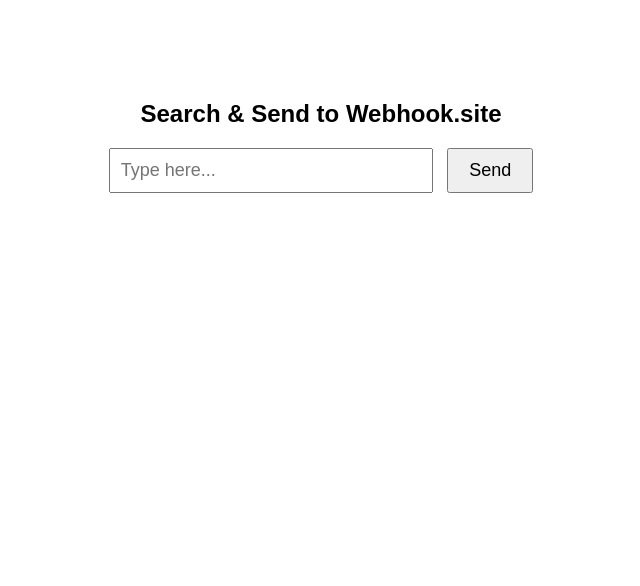
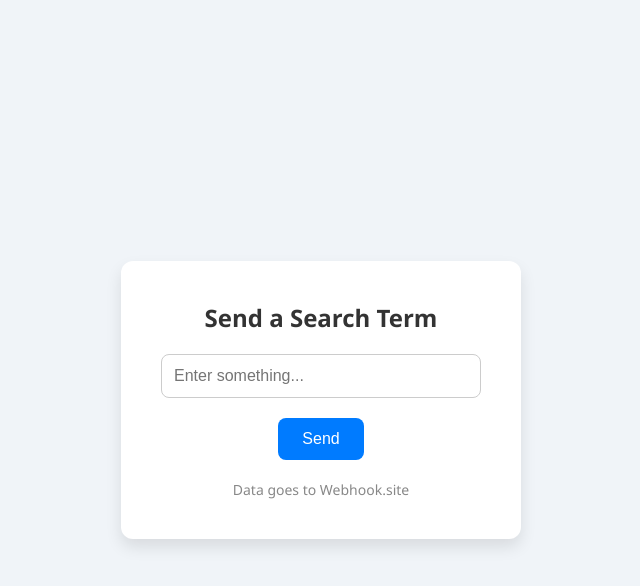
Before and after one commit to karthickravikum/fetch, a plain HTML site: page index.html in a window 1280 px wide. Shown: the whole page, without its empty margins (319-959 px from the left). Drawn offline with Linux system fonts and the light colour scheme.

Commit message:
Update index.html

```diff
--- a/index.html
+++ b/index.html
@@ -1,54 +1,86 @@
 <!DOCTYPE html>
-<html>
+<html lang="en">
 <head>
   <meta charset="UTF-8">
-  <title>Search Box with Webhook.site</title>
+  <title>Webhook Form</title>
   <style>
+    * {
+      box-sizing: border-box;
+      margin: 0;
+      padding: 0;
+    }
+
     body {
+      background: #f0f4f8;
+      display: flex;
+      justify-content: center;
+      align-items: center;
+      height: 100vh;
+      font-family: 'Segoe UI', Tahoma, Geneva, Verdana, sans-serif;
+    }
+
+    .container {
+      background: #ffffff;
+      padding: 40px;
+      border-radius: 12px;
+      box-shadow: 0 8px 16px rgba(0, 0, 0, 0.1);
       text-align: center;
-      margin-top: 100px;
-      font-family: Arial;
+      width: 90%;
+      max-width: 400px;
     }
+
+    h2 {
+      margin-bottom: 20px;
+      color: #333333;
+    }
+
     input[type="text"] {
-      padding: 10px;
-      font-size: 18px;
-      width: 300px;
+      width: 100%;
+      padding: 12px;
+      font-size: 16px;
+      border: 1px solid #cccccc;
+      border-radius: 8px;
+      outline: none;
+      margin-bottom: 20px;
+      transition: border 0.3s;
     }
+
+    input[type="text"]:focus {
+      border-color: #007BFF;
+    }
+
     button {
-      padding: 10px 20px;
-      font-size: 18px;
-      margin-left: 10px;
+      padding: 12px 24px;
+      font-size: 16px;
+      background-color: #007BFF;
+      color: white;
+      border: none;
+      border-radius: 8px;
       cursor: pointer;
+      transition: background-color 0.3s;
+    }
+
+    button:hover {
+      background-color: #0056b3;
+    }
+
+    .footer {
+      margin-top: 20px;
+      font-size: 14px;
+      color: #888;
     }
   </style>
 </head>
 <body>
 
-  <h2>Search & Send to Webhook.site</h2>
-  <input type="text" id="searchInput" placeholder="Type here..." />
-  <button onclick="sendToWebhook()">Send</button>
-
-  <script>
-    function sendToWebhook() {
-      const inputValue = document.getElementById("searchInput").value;
-      const webhookURL = "https://webhook.site/8e388b42-26d8-4cd8-b3d3-cb3c85f932fd"; // Replace with your webhook.site URL
-
-      fetch(webhookURL, {
-        method: "POST",
-        headers: {
-          "Content-Type": "application/json"
-        },
-        body: JSON.stringify({ search: inputValue })
-      })
-      .then(response => {
-        alert("Search input sent to webhook!");
-      })
-      .catch(error => {
-        alert("Error sending data.");
-        console.error(error);
-      });
-    }
-  </script>
+  <div class="container">
+    <h2>Send a Search Term</h2>
+    <form method="POST" action="https://webhook.site/8e388b42-26d8-4cd8-b3d3-cb3c85f932fd">
+      <input type="text" name="search" placeholder="Enter something..." required>
+      <button type="submit">Send</button>
+    </form>
+    <div class="footer">Data goes to Webhook.site</div>
+  </div>
 
 </body>
 </html>
```
